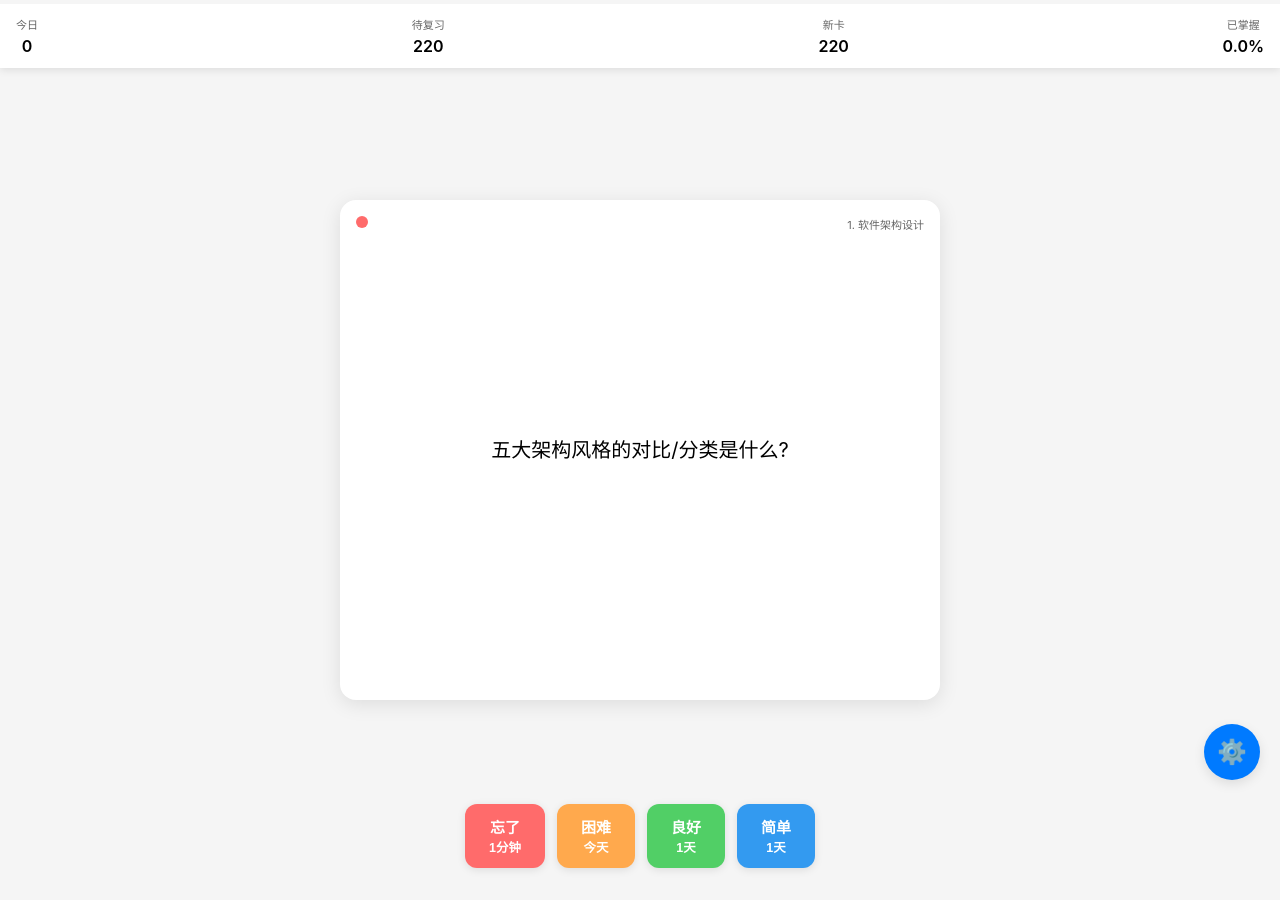
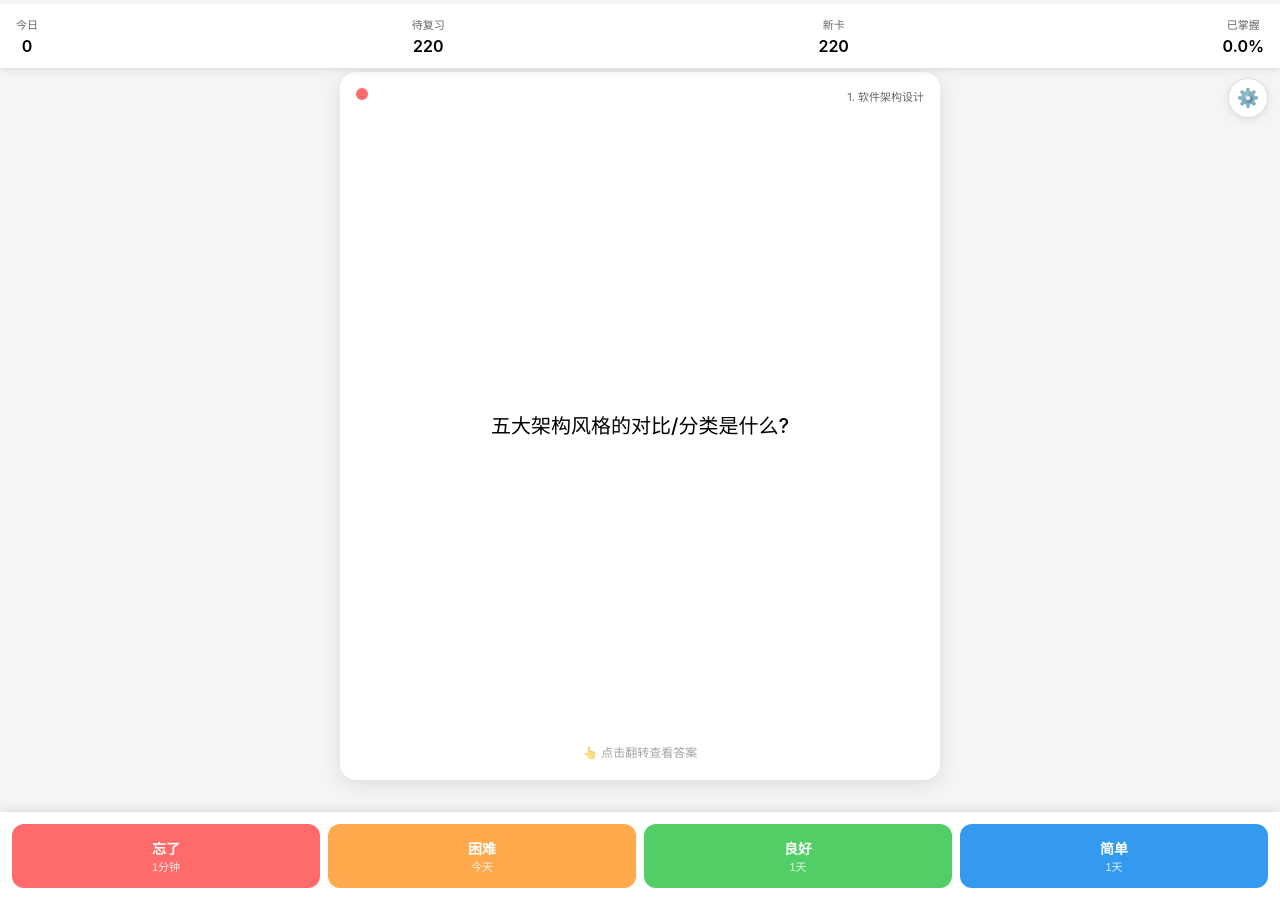
Before and after one commit to wujiaming88/wujiaming88.github.io, a Jekyll site: the page study-cards.html, which Jekyll copies as it is, in a window 1280 px wide. Built offline with Jekyll 4.4.1, drawn with Linux system fonts in a browser that asks for light colours.

Commit message:
refactor: major mobile UX overhaul for study cards
- Card fills available space between header and buttons (no overlap)
- Buttons fixed to bottom with full-width layout (like native app)
- Smaller FAB moved to top-right, less intrusive
- Table content wrapped in scrollable container
- Added tap hint on front card
- Better font sizes and spacing on mobile
- Safe area inset for iPhone bottom bar
- Card back starts from top (not centered) for long content
- Strong text highlighted in brand color

```diff
--- a/study-cards.html
+++ b/study-cards.html
@@ -144,13 +144,12 @@
 
     .card-container {
       position: fixed;
-      top: 50%;
-      left: 50%;
-      transform: translate(-50%, -50%);
-      width: 90%;
+      top: 72px;
+      left: 5%;
+      right: 5%;
+      bottom: 120px;
       max-width: 600px;
-      height: 60vh;
-      max-height: 500px;
+      margin: 0 auto;
       perspective: 1000px;
     }
 
@@ -175,12 +174,16 @@
       background: var(--bg-primary);
       border-radius: 16px;
       box-shadow: 0 4px 20px var(--shadow);
-      padding: 32px;
+      padding: 24px 20px;
       display: flex;
       flex-direction: column;
+      overflow-y: auto;
+      -webkit-overflow-scrolling: touch;
+    }
+
+    .card-front {
       justify-content: center;
       align-items: center;
-      overflow-y: auto;
     }
 
     .card-front {
@@ -189,7 +192,11 @@
 
     .card-back {
       transform: rotateY(180deg);
-    }
+      justify-content: flex-start;
+      padding-top: 44px;
+    }
+
+
 
     .card-color-indicator {
       position: absolute;
@@ -211,64 +218,101 @@
     }
 
     .card-content {
-      font-size: 20px;
-      line-height: 1.6;
+      font-size: 18px;
+      line-height: 1.7;
       text-align: center;
       width: 100%;
+      word-break: break-word;
+    }
+
+    .card-front .card-content {
+      font-size: 20px;
+      font-weight: 500;
     }
 
     .card-back .card-content {
-      font-size: 15px;
+      font-size: 14px;
+      line-height: 1.6;
       text-align: left;
+      width: 100%;
+    }
+
+    .card-back .card-content ul,
+    .card-back .card-content ol {
+      padding-left: 20px;
+      margin: 8px 0;
+    }
+
+    .card-back .card-content li {
+      margin-bottom: 4px;
+    }
+
+    .card-back .table-wrapper {
+      width: 100%;
       overflow-x: auto;
-      overflow-y: auto;
       -webkit-overflow-scrolling: touch;
-      max-width: 100%;
+      margin: 8px 0;
+      border-radius: 8px;
+      border: 1px solid var(--border-color);
     }
 
     .card-back table {
       width: 100%;
       border-collapse: collapse;
-      margin: 8px 0;
       font-size: 12px;
-      display: block;
-      overflow-x: auto;
-      -webkit-overflow-scrolling: touch;
+      min-width: 280px;
     }
 
     .card-back th,
     .card-back td {
-      padding: 6px 8px;
+      padding: 6px 10px;
       border: 1px solid var(--border-color);
       text-align: left;
-      white-space: nowrap;
     }
 
     .card-back th {
       background: var(--bg-secondary);
       font-weight: 600;
+      position: sticky;
+      top: 0;
+    }
+
+    .card-back strong {
+      color: var(--button-bg);
     }
 
     .buttons-container {
       position: fixed;
-      bottom: 32px;
-      left: 50%;
-      transform: translateX(-50%);
+      bottom: 0;
+      left: 0;
+      right: 0;
       display: flex;
-      gap: 12px;
+      gap: 0;
       z-index: 100;
+      background: var(--bg-primary);
+      box-shadow: 0 -2px 10px var(--shadow);
+      padding: 12px 8px;
+      padding-bottom: max(12px, env(safe-area-inset-bottom));
     }
 
     .action-btn {
-      padding: 12px 24px;
+      flex: 1;
+      padding: 14px 8px;
       border: none;
       border-radius: 12px;
-      font-size: 15px;
+      font-size: 14px;
       font-weight: 600;
       cursor: pointer;
-      transition: all 0.2s;
-      box-shadow: 0 2px 8px var(--shadow);
+      transition: all 0.15s;
       color: var(--button-text);
+      margin: 0 4px;
+      text-align: center;
+    }
+
+    .action-btn small {
+      font-size: 11px;
+      font-weight: 400;
+      opacity: 0.85;
     }
 
     .btn-again {
@@ -289,25 +333,26 @@
 
     .action-btn:active {
       transform: scale(0.95);
+      opacity: 0.85;
     }
 
     .fab-menu {
       position: fixed;
-      bottom: 120px;
-      right: 20px;
+      top: 78px;
+      right: 12px;
       z-index: 1001;
     }
 
     .fab-button {
-      width: 56px;
-      height: 56px;
+      width: 40px;
+      height: 40px;
       border-radius: 50%;
-      background: var(--button-bg);
-      color: var(--button-text);
-      border: none;
-      font-size: 24px;
+      background: var(--bg-primary);
+      color: var(--text-primary);
+      border: 1px solid var(--border-color);
+      font-size: 18px;
       cursor: pointer;
-      box-shadow: 0 4px 12px var(--shadow);
+      box-shadow: 0 2px 8px var(--shadow);
       display: flex;
       align-items: center;
       justify-content: center;
@@ -316,6 +361,17 @@
 
     .fab-button:active {
       transform: scale(0.9);
+    }
+
+    /* Tap hint on front card */
+    .tap-hint {
+      position: absolute;
+      bottom: 20px;
+      left: 50%;
+      transform: translateX(-50%);
+      font-size: 12px;
+      color: var(--text-secondary);
+      opacity: 0.6;
     }
 
     .empty-state {
@@ -342,20 +398,33 @@
     }
 
     @media (max-width: 600px) {
-      .stats-item {
-        font-size: 12px;
+      .stats-panel {
+        padding: 10px 12px;
       }
 
       .stats-value {
-        font-size: 14px;
+        font-size: 15px;
       }
 
-      .card-content {
-        font-size: 16px;
+      .card-container {
+        top: 66px;
+        left: 3%;
+        right: 3%;
+        bottom: 100px;
+      }
+
+      .card-face {
+        padding: 20px 16px;
+        border-radius: 12px;
+      }
+
+      .card-front .card-content {
+        font-size: 18px;
       }
 
       .card-back .card-content {
         font-size: 13px;
+        line-height: 1.5;
       }
 
       .card-back table {
@@ -368,13 +437,20 @@
       }
 
       .action-btn {
-        padding: 10px 16px;
+        padding: 12px 6px;
         font-size: 13px;
+        border-radius: 10px;
       }
 
-      .buttons-container {
-        gap: 8px;
-        bottom: 20px;
+      .fab-menu {
+        top: 72px;
+        right: 8px;
+      }
+
+      .fab-button {
+        width: 36px;
+        height: 36px;
+        font-size: 16px;
       }
     }
   </style>
@@ -427,6 +503,7 @@
         <div class="card-color-indicator" id="colorIndicator"></div>
         <div class="card-chapter" id="cardChapter"></div>
         <div class="card-content" id="cardFront"></div>
+        <div class="tap-hint">👆 点击翻转查看答案</div>
       </div>
       <div class="card-face card-back">
         <div class="card-color-indicator" id="colorIndicatorBack"></div>
@@ -2892,7 +2969,7 @@ if (typeof window !== 'undefined') {
           html += '<tr>' + cells.map(c => `<${tag}>${c}</${tag}>`).join('') + '</tr>';
         });
         html += '</table>';
-        return html;
+        return '<div class="table-wrapper">' + html + '</div>';
       }
 
       return text.replace(/\n/g, '<br>');
```
